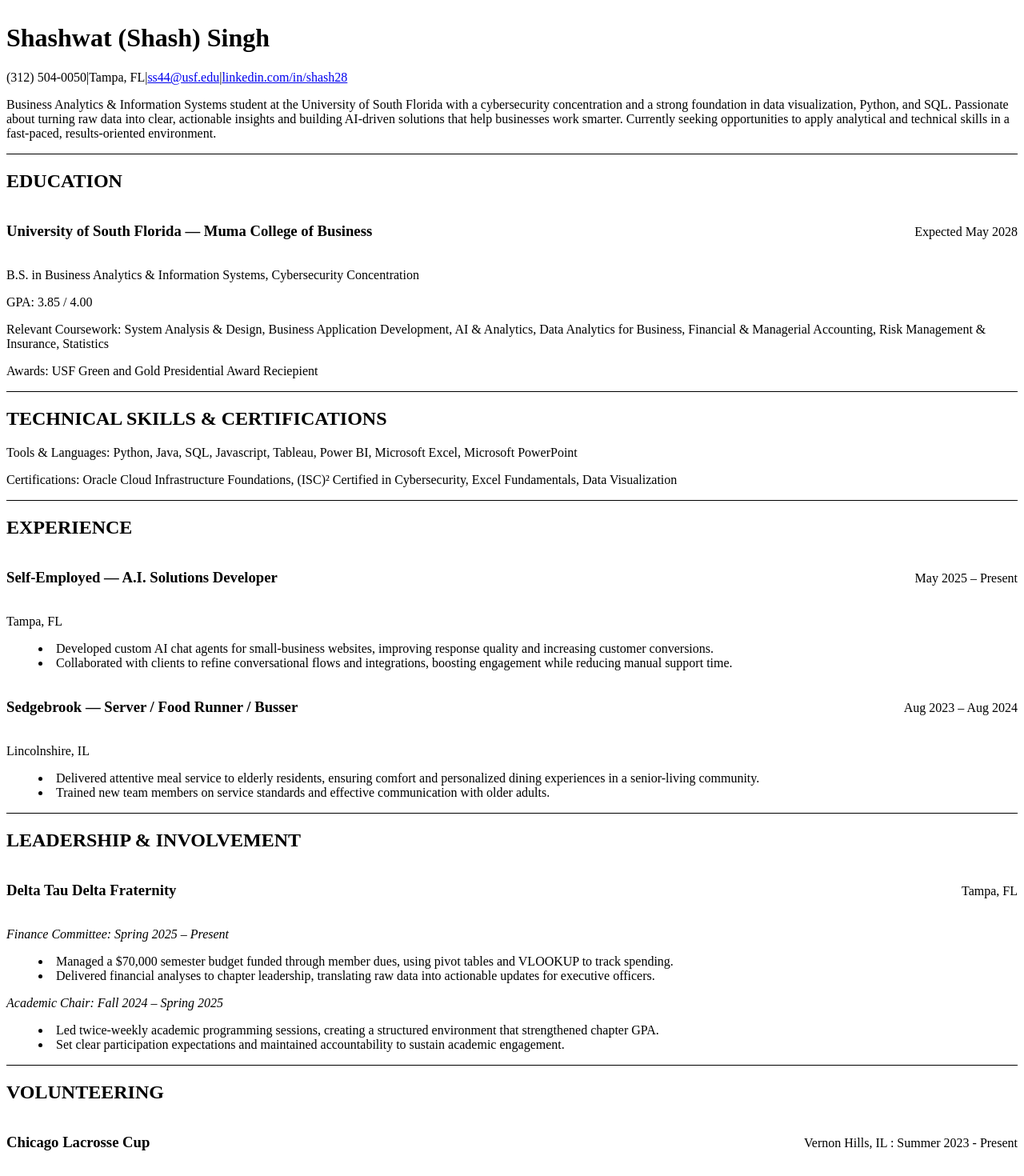
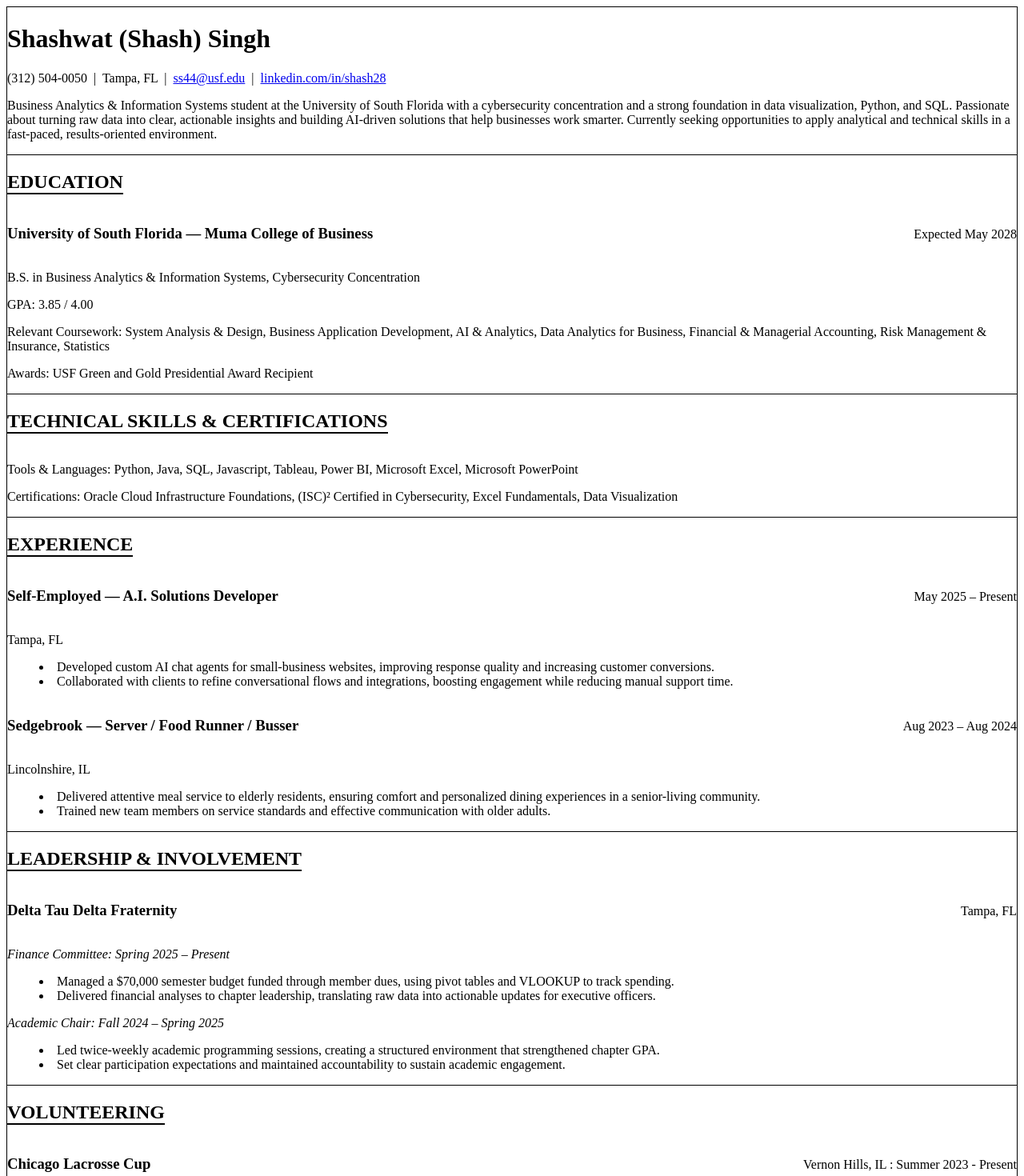
Before and after one commit to shash825/nextjs-resume, a Next.js app: page / in a window 1280 px wide. Shown: the top 1470 px of the page at 80% size. Built offline with nearby package versions, Linux system fonts and the light colour scheme.

Commit message:
finalized formatting and made chages to styling

```diff
--- a/src/app/page.js
+++ b/src/app/page.js
@@ -1,17 +1,12 @@
 export default function Home() {
   return (
-    <main className="max-w-3xl mx-auto px-6 py-12 bg-white min-h-screen">
+    <main className="max-w-3xl mx-auto px-8 py-12 bg-gray-200 min-h-screen shadow-lg my-10 rounded-lg border border-gray-100">
       <header className="mb-10">
         <h1 className="text-4xl font-bold text-gray-900 tracking-tight">Shashwat (Shash) Singh</h1>
-        <p className="text-sm text-gray-500 mt-2 flex flex-wrap items-center gap-x-4">
-          <span>(312) 504-0050</span>
-          <span className="text-gray-300">|</span>
-          <span>Tampa, FL</span>
-          <span className="text-gray-300">|</span>
-          <a href="mailto:ss44@usf.edu" className="text-blue-600 hover:underline">ss44@usf.edu</a>
-          <span className="text-gray-300">|</span>
-          <a href="https://www.linkedin.com/in/shash28" className="text-blue-600 hover:underline">linkedin.com/in/shash28</a>
+        <p className="text-sm text-gray-500 mt-2">
+          (312) 504-0050 &nbsp;|&nbsp; Tampa, FL &nbsp;|&nbsp; <a href="mailto:ss44@usf.edu" className="text-blue-600 hover:underline">ss44@usf.edu</a> &nbsp;|&nbsp; <a href="https://www.linkedin.com/in/shash28" className="text-blue-600 hover:underline" target="_blank" rel="noopener noreferrer">linkedin.com/in/shash28</a>
         </p>
+
         <p className="mt-4 text-gray-700 leading-relaxed">
           Business Analytics &amp; Information Systems student at the University of South Florida
           with a cybersecurity concentration and a strong foundation in data visualization,
@@ -23,7 +18,7 @@ export default function Home() {
       </header>
 
       <section className="border-t border-gray-200 pt-6 mt-6">
-        <h2 className="text-lg font-semibold uppercase tracking-wide text-gray-800 mb-4">Education</h2>
+        <h2 className="text-lg font-bold text-gray-900 uppercase tracking-wide mb-4 inline-block border-b-2 border-blue-600 pb-1">Education</h2>
         <div>
           <div className="flex justify-between items-baseline">
             <h3 className="font-semibold text-gray-900">University of South Florida — Muma College of Business</h3>
@@ -35,13 +30,13 @@ export default function Home() {
             <span className="font-medium">Relevant Coursework:</span> System Analysis &amp; Design, Business Application Development, AI &amp; Analytics, Data Analytics for Business, Financial &amp; Managerial Accounting, Risk Management &amp; Insurance, Statistics
           </p>
            <p className="text-sm text-gray-600 mt-1">
-              <span className="font-semibold">Awards:</span> USF Green and Gold Presidential Award Reciepient
+              <span className="font-semibold">Awards:</span> USF Green and Gold Presidential Award Recipient
            </p>
         </div>
       </section>
 
       <section className="border-t border-gray-200 pt-6 mt-6">
-        <h2 className="text-lg font-bold text-gray-900 uppercase tracking-wide mb-4">Technical Skills &amp; Certifications</h2>
+        <h2 className="text-lg font-bold text-gray-900 uppercase tracking-wide mb-4 inline-block border-b-2 border-blue-600 pb-1">Technical Skills &amp; Certifications</h2>
         <div className="text-sm text-gray-700">
           <p>
             <span className="font-semibold">Tools &amp; Languages:</span> Python, Java, SQL, Javascript, Tableau, Power BI, Microsoft Excel, Microsoft PowerPoint
@@ -53,7 +48,7 @@ export default function Home() {
       </section>
 
       <section className="border-t border-gray-200 pt-6 mt-6">
-        <h2 className="text-lg font-bold text-gray-900 uppercase tracking-wide mb-4">Experience</h2>
+        <h2 className="text-lg font-bold text-gray-900 uppercase tracking-wide mb-4 inline-block border-b-2 border-blue-600 pb-1">Experience</h2>
 
         <div className="mb-5">
           <div className="flex justify-between items-baseline">
@@ -81,7 +76,7 @@ export default function Home() {
       </section>
 
       <section className="border-t border-gray-200 pt-6 mt-6">
-        <h2 className="text-lg font-bold text-gray-900 uppercase tracking-wide mb-4">Leadership &amp; Involvement</h2>
+        <h2 className="text-lg font-bold text-gray-900 uppercase tracking-wide mb-4 inline-block border-b-2 border-blue-600 pb-1">Leadership &amp; Involvement</h2>
 
         <div className="mb-4">
           <div className="flex justify-between items-baseline">
@@ -104,7 +99,7 @@ export default function Home() {
       </section>
 
       <section className="border-t border-gray-200 pt-6 mt-6">
-        <h2 className="text-lg font-bold text-gray-900 uppercase tracking-wide mb-4">Volunteering</h2>
+        <h2 className="text-lg font-bold text-gray-900 uppercase tracking-wide mb-4 inline-block border-b-2 border-blue-600 pb-1">Volunteering</h2>
 
         <div className="mb-4">
           <div className="flex justify-between items-baseline">
```
